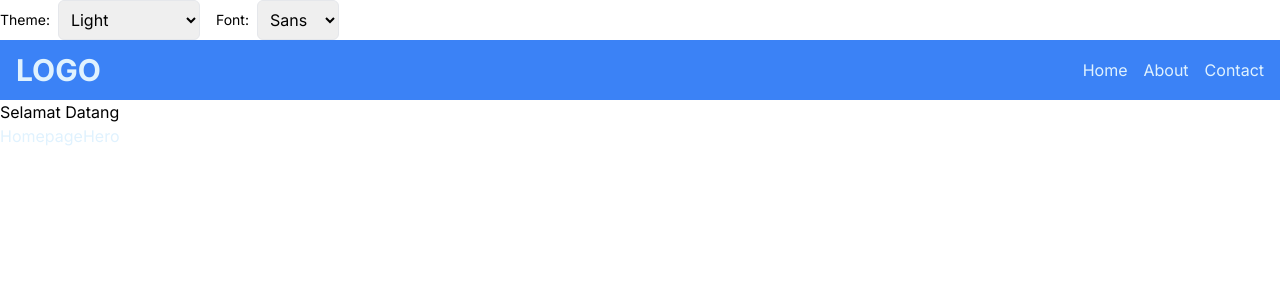
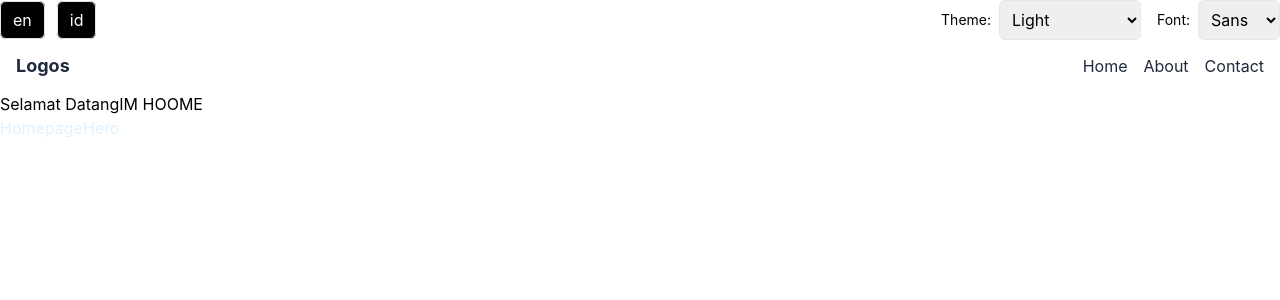
Before and after one commit to nadhifrafifaiz/nadhif-portofolio, a Next.js app: page /id in a window 1280 px wide. Shown: the top 300 px of the page. Built offline with nearby package versions, Linux system fonts and the light colour scheme.

Commit message:
dictionary:page redirect to rewrite url

```diff
--- a/src/app/[lang]/about/page.tsx
+++ b/src/app/[lang]/about/page.tsx
@@ -1,7 +1,7 @@
 import { createClient } from "@/utils/supabase/server";
 import { Metadata } from "next";
-import { Locale } from "../../../../i18n-config";
-import { getDictionary } from "../../../../get-dictionary";
+import { Locale } from "@/i18n-config";
+import { getDictionary } from "@/get-dictionary";
 
 export const metadata: Metadata = {
   title: "Nadhif Rafifaiz K",
@@ -17,7 +17,7 @@ export default async function About(props: {
   return (
     <>
       {dictionary["server-component"].welcome}
-      ABOUT
+      IM ABOUT
     </>
   );
 }
--- /dev/null
+++ b/src/app/[lang]/components/locale-switcher.tsx
@@ -0,0 +1,53 @@
+"use client";
+
+import Link from "next/link";
+import { usePathname } from "next/navigation";
+import { i18n } from "@/i18n-config";
+
+export default function LocaleSwitcher() {
+  const pathName = usePathname();
+
+  const redirectedPathName = (locale: string) => {
+    if (!pathName) return "/";
+
+    const pathnameIsMissingLocale = i18n.locales.every(
+      (locale) =>
+        !pathName.startsWith(`/${locale}/`) && pathName !== `/${locale}`,
+    );
+
+    if (pathnameIsMissingLocale) {
+      if (locale === i18n.defaultLocale) return pathName;
+      return `/${locale}${pathName}`;
+    } else {
+      if (locale === i18n.defaultLocale) {
+        const segments = pathName.split("/");
+        const isHome = segments.length === 2;
+        if (isHome) return "/";
+
+        segments.splice(1, 1);
+        return segments.join("/");
+      }
+
+      const segments = pathName.split("/");
+      segments[1] = locale;
+      return segments.join("/");
+    }
+  };
+
+  return (
+    <ul className="flex gap-x-3">
+      {i18n.locales.map((locale) => {
+        return (
+          <li key={locale}>
+            <Link
+              href={redirectedPathName(locale)}
+              className="rounded-md border bg-black px-3 py-2 text-white"
+            >
+              {locale}
+            </Link>
+          </li>
+        );
+      })}
+    </ul>
+  );
+}
--- a/src/app/[lang]/components/top-bar.tsx
+++ b/src/app/[lang]/components/top-bar.tsx
@@ -12,9 +12,9 @@ export default function TopBar() {
   };
   return (
     <header className="relative z-50">
-      <div className="bg-primary text-accent flex items-center justify-between px-4 py-3">
-        {/* <div className="text-lg font-bold">Logos</div> */}
-        <TreasureHunt />
+      <div className="text-text flex items-center justify-between px-4 py-3">
+        <div className="text-lg font-bold">Logos</div>
+        {/* <TreasureHunt /> */}
         {/* Mobile Menu Button */}
         <button
           onClick={toggleMenu}
--- a/src/app/[lang]/layout.tsx
+++ b/src/app/[lang]/layout.tsx
@@ -1,21 +1,10 @@
-import { Inter, Roboto_Mono } from "next/font/google";
 import "./globals.css";
 import ThemeSwitcher from "./components/theme-switcher";
-import { i18n, Locale } from "../../../i18n-config";
+import { i18n, Locale } from "@/i18n-config";
+
 import { ThemeProvider } from "next-themes";
 import TopBar from "./components/top-bar";
-
-const inter = Inter({
-  subsets: ["latin"],
-  variable: "--font-inter",
-  display: "swap",
-});
-
-const roboto_mono = Roboto_Mono({
-  subsets: ["latin"],
-  variable: "--font-roboto-mono",
-  display: "swap",
-});
+import LocaleSwitcher from "./components/locale-switcher";
 
 export async function generateStaticParams() {
   return i18n.locales.map((locale) => ({ lang: locale }));
@@ -34,7 +23,11 @@ export default function RootLayout({
           themes={["light", "dark", "theme-blue", "theme-green", "theme-red"]}
           storageKey="theme"
         >
-          <ThemeSwitcher />
+          <div className="flex items-center justify-between">
+            <LocaleSwitcher />
+
+            <ThemeSwitcher />
+          </div>
           <TopBar />
           {children}
         </ThemeProvider>
--- a/src/app/[lang]/page.tsx
+++ b/src/app/[lang]/page.tsx
@@ -1,8 +1,9 @@
 import { createClient } from "@/utils/supabase/server";
 import HomepageHero from "./homepage/components/homepage-hero";
 import { Metadata } from "next";
-import { Locale } from "../../../i18n-config";
-import { getDictionary } from "../../../get-dictionary";
+
+import { Locale } from "@/i18n-config";
+import { getDictionary } from "@/get-dictionary";
 
 export const metadata: Metadata = {
   title: "Nadhif Rafifaiz K",
@@ -18,6 +19,7 @@ export default async function Home(props: {
   return (
     <>
       {dictionary["server-component"].welcome}
+      IM HOOME
       <HomepageHero />
     </>
   );
--- a/get-dictionary.ts
+++ b/src/get-dictionary.ts
@@ -4,10 +4,8 @@ import type { Locale } from "./i18n-config";
 // We enumerate all dictionaries here for better linting and typescript support
 // We also get the default import for cleaner types
 const dictionaries = {
-  en: () =>
-    import("./src/dictionaries/en.json").then((module) => module.default),
-  id: () =>
-    import("./src/dictionaries/id.json").then((module) => module.default),
+  en: () => import("@/dictionaries/en.json").then((module) => module.default),
+  id: () => import("@/dictionaries/id.json").then((module) => module.default),
 };
 
 export const getDictionary = async (locale: Locale) =>
```
Also changed, not shown: src/middleware.ts (renamed from middleware.ts, +11 -23 lines), src/i18n-config.ts (renamed from i18n-config.ts).
